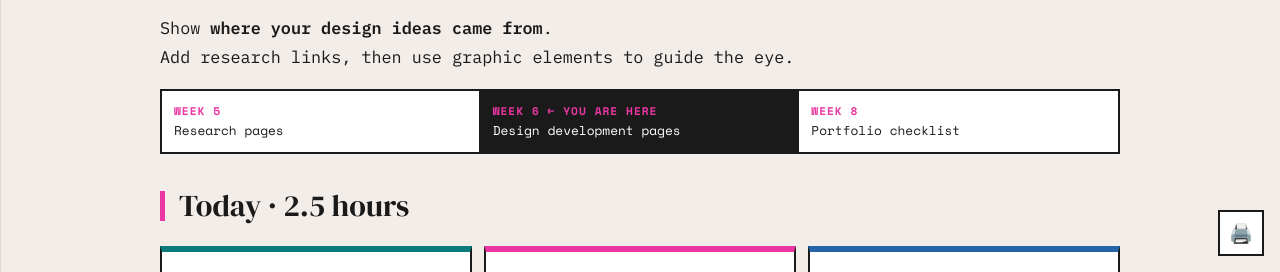
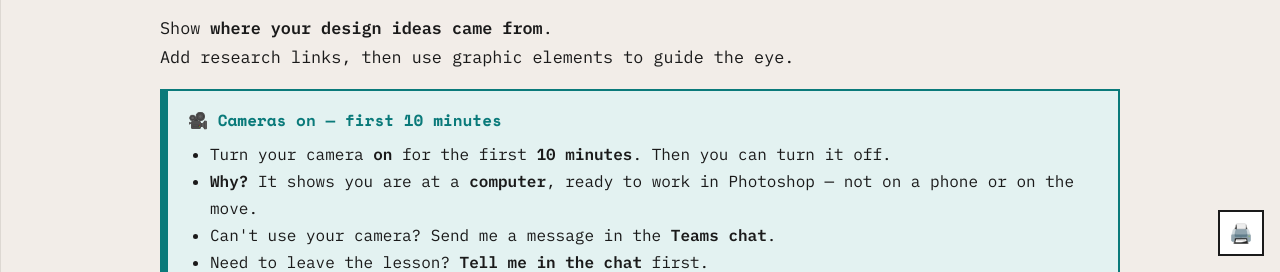
Before and after one commit to hsstokes/Design-Development-Pages, a plain HTML site: page index.html in a window 1280 px wide. Shown: the part 528-800 px from the top of the page. Drawn offline with nearby package versions, Linux system fonts and the light colour scheme.

Commit message:
Overview: add 'Cameras on — first 10 minutes' box
Co-Authored-By: Claude Opus 5.5 <noreply@anthropic.com>
Claude-Session: https://claude.ai/code/session_01NwDAQBXZDBCLKPCgTPTEDm

```diff
--- a/index.html
+++ b/index.html
@@ -421,6 +421,15 @@ img { max-width:100%; }
       <div class="title">🔗 Research Links &amp; Visual Flow</div>
     </div>
     <p class="intro">Show <strong>where your design ideas came from</strong>.<br>Add research links, then use graphic elements to guide the eye.</p>
+    <div style="background:var(--teal-light,#e0f2f1);border:2px solid var(--teal,#0a7a7a);border-left-width:8px;padding:16px 20px;margin:0 0 22px;">
+      <p style="font-family:'Space Mono',monospace;font-weight:700;color:var(--teal,#0a7a7a);margin:0 0 6px;">🎥 Cameras on — first 10 minutes</p>
+      <ul style="margin:6px 0 0 22px;padding:0">
+        <li>Turn your camera <strong>on</strong> for the first <strong>10 minutes</strong>. Then you can turn it off.</li>
+        <li><strong>Why?</strong> It shows you are at a <strong>computer</strong>, ready to work in Photoshop — not on a phone or on the move.</li>
+        <li>Can't use your camera? Send me a message in the <strong>Teams chat</strong>.</li>
+        <li>Need to leave the lesson? <strong>Tell me in the chat</strong> first.</li>
+      </ul>
+    </div>
     <div class="arc">
       <div><b>WEEK 5</b>Research pages</div>
       <div class="here"><b>WEEK 6 ← YOU ARE HERE</b>Design development pages</div>
```
